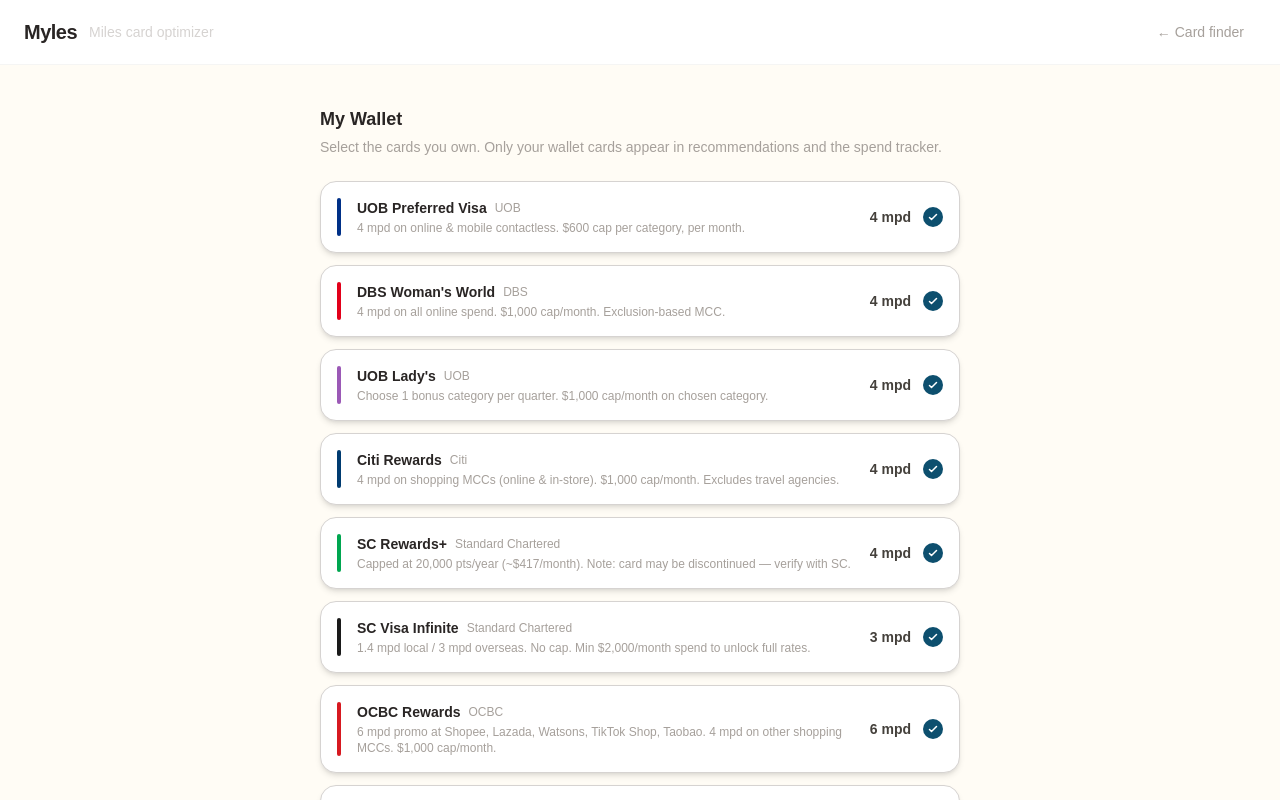
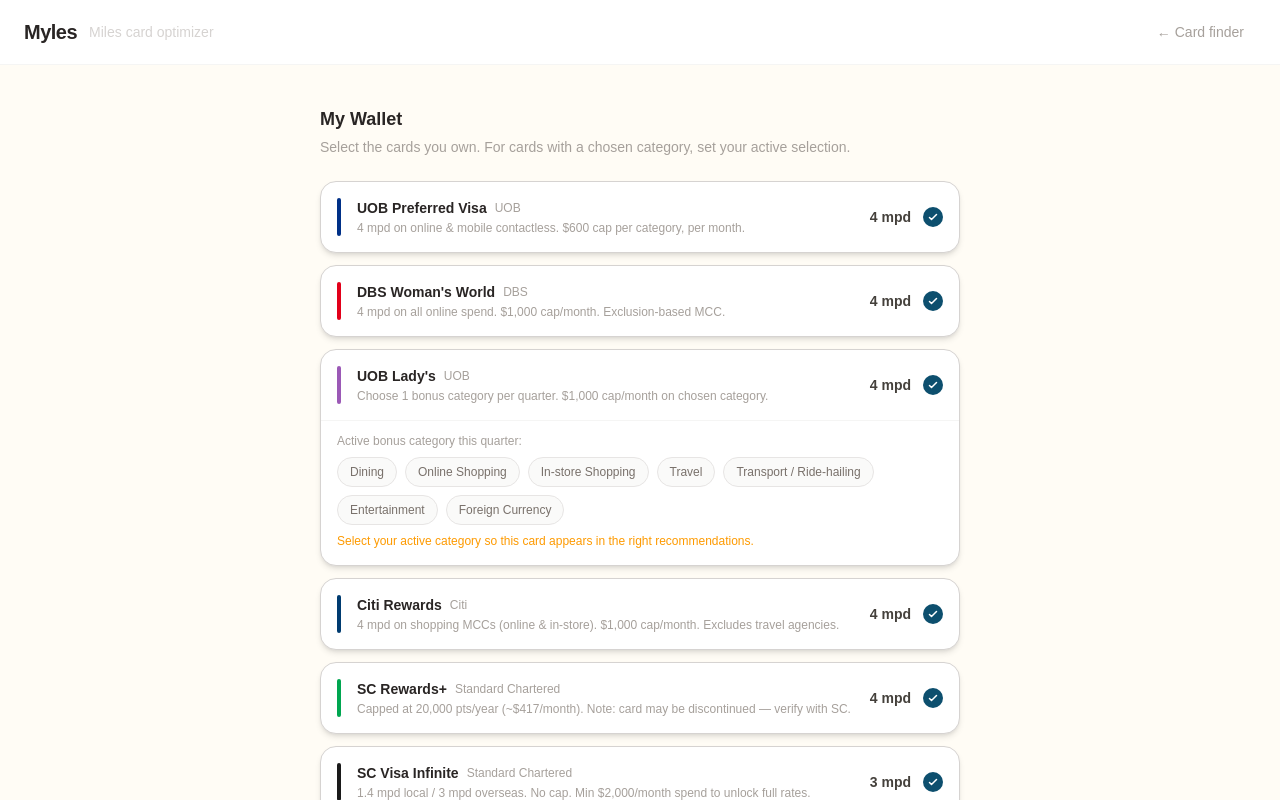
Before and after one commit to sangerspyro88/myles, a Next.js app: page /wallet in a window 1280 px wide. Shown: the top 800 px of the page. Built offline with nearby package versions, Linux system fonts and the light colour scheme.

Commit message:
Add flex category picker for UOB Lady's, live miles calc on log

```diff
--- a/src/app/page.tsx
+++ b/src/app/page.tsx
@@ -10,7 +10,7 @@
   type Card,
 } from '@/lib/cards'
 import { addEntry, getMonthSpend } from '@/lib/spend'
-import { getWalletCards } from '@/lib/wallet'
+import { getWalletCards, getEffectiveCategories } from '@/lib/wallet'
 
 export default function Home() {
   const [merchant, setMerchant] = useState('')
@@ -38,10 +38,16 @@
     for (const card of walletCards) map[card.id] = getMonthSpend(card.id)
     setSpendMap(map)
 
-    // Top 3 matching cards from wallet that haven't hit their cap
-    const ranked = recommendCards(detected, walletCards)
+    // Build effective categories map for flex cards
+    const effectiveCategories: Record<string, Category[]> = {}
+    for (const card of walletCards) {
+      effectiveCategories[card.id] = getEffectiveCategories(card)
+    }
+
+    const ranked = recommendCards(detected, walletCards, effectiveCategories)
     const top3 = ranked.filter(c => {
-      if (!c.categories.includes(detected)) return false
+      const effCats = effectiveCategories[c.id] ?? c.categories
+      if (!effCats.includes(detected)) return false
       if (c.monthly_cap === 999999) return true
       return map[c.id] < c.monthly_cap
     }).slice(0, 3)
@@ -116,8 +122,8 @@
 
             {results.length === 0 ? (
               <div className="bg-white border border-stone-100 rounded-2xl p-6 text-center text-stone-400 text-sm shadow-sm">
-                All eligible cards have hit their monthly cap — or you have no cards in your wallet for this category.{' '}
-                <Link href="/wallet" className="underline hover:text-stone-600">Manage your wallet →</Link>
+                No eligible cards available — all capped, or none in your wallet cover this category.{' '}
+                <Link href="/wallet" className="underline hover:text-stone-600">Manage wallet →</Link>
               </div>
             ) : (
               <div className="space-y-3">
@@ -127,6 +133,8 @@
                   const pct = cap ? Math.min((spent / cap) * 100, 100) : 0
                   const remaining = cap ? Math.max(cap - spent, 0) : null
                   const isBest = i === 0
+                  const amount = parseFloat(logAmount[card.id] || '')
+                  const miles = amount > 0 ? Math.floor(amount * card.earn_rate) : null
 
                   return (
                     <div
@@ -168,6 +176,7 @@
                         </div>
                       )}
 
+                      {/* Log spend + miles calc */}
                       <div className="flex gap-2 items-center">
                         <span className="text-xs text-stone-300">Log spend:</span>
                         <div className="flex gap-1.5 flex-1 items-center">
@@ -179,10 +188,18 @@
                             onKeyDown={e => e.key === 'Enter' && handleLog(card.id)}
                             className="w-24 bg-stone-50 border border-stone-200 rounded-lg px-2 py-1 text-sm text-stone-800 placeholder-stone-300 focus:outline-none focus:border-stone-400"
                           />
+                          {miles !== null && (
+                            <span className="text-xs font-medium" style={{ color: '#0d4f6e' }}>
+                              = {miles.toLocaleString()} miles
+                            </span>
+                          )}
                           {logged[card.id] ? (
-                            <span className="text-xs text-emerald-500">✓ Logged</span>
+                            <span className="text-xs text-emerald-500 ml-1">✓ Logged</span>
                           ) : (
-                            <button onClick={() => handleLog(card.id)} className="text-xs bg-stone-100 hover:bg-stone-200 transition rounded-lg px-3 py-1 text-stone-600">
+                            <button
+                              onClick={() => handleLog(card.id)}
+                              className="text-xs bg-stone-100 hover:bg-stone-200 transition rounded-lg px-3 py-1 text-stone-600 ml-auto"
+                            >
                               Log
                             </button>
                           )}
--- a/src/app/wallet/page.tsx
+++ b/src/app/wallet/page.tsx
@@ -2,28 +2,38 @@
 
 import { useEffect, useState } from 'react'
 import Link from 'next/link'
-import { MY_CARDS } from '@/lib/cards'
-import { getWalletIds, setWalletIds } from '@/lib/wallet'
+import { MY_CARDS, CATEGORY_LABELS, type Category } from '@/lib/cards'
+import { getWalletIds, setWalletIds, getChosenCategories, setChosenCategory } from '@/lib/wallet'
 
 export default function Wallet() {
   const [selected, setSelected] = useState<Set<string>>(new Set())
+  const [chosenCategories, setChosenCategories] = useState<Record<string, Category>>({})
 
   useEffect(() => {
     setSelected(new Set(getWalletIds()))
+    setChosenCategories(getChosenCategories())
   }, [])
 
   function toggle(id: string) {
     setSelected(prev => {
       const next = new Set(prev)
-      if (next.has(id)) {
-        next.delete(id)
-      } else {
-        next.add(id)
-      }
+      if (next.has(id)) next.delete(id)
+      else next.add(id)
       setWalletIds(Array.from(next))
       return next
     })
   }
+
+  function handleCategoryChange(cardId: string, category: Category) {
+    setChosenCategory(cardId, category)
+    setChosenCategories(prev => ({ ...prev, [cardId]: category }))
+  }
+
+  // Categories available for flex cards — exclude 'other' and 'groceries' (not eligible)
+  const FLEX_CATEGORIES: Category[] = [
+    'dining', 'shopping_online', 'shopping_instore',
+    'travel', 'transport', 'entertainment', 'foreign_currency',
+  ]
 
   return (
     <main className="min-h-screen" style={{ backgroundColor: '#fffcf5' }}>
@@ -40,21 +50,25 @@
       <div className="max-w-2xl mx-auto px-4 py-10">
         <h2 className="text-lg font-semibold text-stone-800 mb-1">My Wallet</h2>
         <p className="text-stone-400 text-sm mb-6">
-          Select the cards you own. Only your wallet cards appear in recommendations and the spend tracker.
+          Select the cards you own. For cards with a chosen category, set your active selection.
         </p>
 
         <div className="space-y-3">
           {MY_CARDS.map(card => {
             const active = selected.has(card.id)
+            const chosenCat = chosenCategories[card.id]
+
             return (
+              <div
+                key={card.id}
+                className={`rounded-2xl border bg-white transition ${
+                  active ? 'border-stone-300 shadow-md' : 'border-stone-100 opacity-50'
+                }`}
+              >
+                {/* Card row */}
                 <button
-                key={card.id}
                   onClick={() => toggle(card.id)}
-                className={`w-full text-left rounded-2xl border p-4 transition flex items-center gap-4 ${
-                  active
-                    ? 'bg-white border-stone-300 shadow-md'
-                    : 'bg-stone-50 border-stone-100 opacity-50'
-                }`}
+                  className="w-full text-left p-4 flex items-center gap-4"
                 >
                   <div className="w-1 self-stretch rounded-full flex-shrink-0" style={{ backgroundColor: card.color }} />
 
@@ -82,6 +96,35 @@
                     </div>
                   </div>
                 </button>
+
+                {/* Category picker for flex cards */}
+                {card.flex_category && active && (
+                  <div className="px-4 pb-4 pt-0 border-t border-stone-100">
+                    <p className="text-xs text-stone-400 mb-2 mt-3">
+                      Active bonus category this quarter:
+                    </p>
+                    <div className="flex flex-wrap gap-2">
+                      {FLEX_CATEGORIES.map(cat => (
+                        <button
+                          key={cat}
+                          onClick={() => handleCategoryChange(card.id, cat)}
+                          className={`text-xs px-3 py-1.5 rounded-full border transition ${
+                            chosenCat === cat
+                              ? 'text-white border-transparent'
+                              : 'text-stone-500 border-stone-200 bg-stone-50 hover:border-stone-300'
+                          }`}
+                          style={chosenCat === cat ? { backgroundColor: '#0d4f6e', borderColor: '#0d4f6e' } : {}}
+                        >
+                          {CATEGORY_LABELS[cat]}
+                        </button>
+                      ))}
+                    </div>
+                    {!chosenCat && (
+                      <p className="text-xs text-amber-500 mt-2">Select your active category so this card appears in the right recommendations.</p>
+                    )}
+                  </div>
+                )}
+              </div>
             )
           })}
         </div>
--- a/src/lib/cards.ts
+++ b/src/lib/cards.ts
@@ -19,6 +19,7 @@
   monthly_cap: number // SGD spending cap for bonus rate
   cap_note?: string  // extra detail about how the cap works
   categories: Category[]
+  flex_category?: boolean // user picks one active category (e.g. UOB Lady's)
   notes: string
 }
 
@@ -54,6 +55,7 @@
     earn_rate: 4,
     base_rate: 0.4,
     monthly_cap: 1000,
+    flex_category: true,
     categories: ['dining', 'shopping_instore', 'shopping_online', 'entertainment', 'travel', 'transport', 'foreign_currency'],
     notes: 'Choose 1 bonus category per quarter. $1,000 cap/month on chosen category.',
   },
@@ -222,11 +224,17 @@
   return 'other'
 }
 
-export function recommendCards(category: Category, walletCards: Card[]): Card[] {
+// effectiveCategories overrides per-card categories (used for flex_category cards)
+export function recommendCards(
+  category: Category,
+  walletCards: Card[],
+  effectiveCategories: Record<string, Category[]> = {}
+): Card[] {
+  const getCategories = (c: Card) => effectiveCategories[c.id] ?? c.categories
   if (category === 'other') {
     return [...walletCards].sort((a, b) => b.base_rate - a.base_rate)
   }
-  const matching = walletCards.filter(c => c.categories.includes(category))
-  const rest = walletCards.filter(c => !c.categories.includes(category))
+  const matching = walletCards.filter(c => getCategories(c).includes(category))
+  const rest = walletCards.filter(c => !getCategories(c).includes(category))
   return [...matching, ...rest]
 }
--- a/src/lib/wallet.ts
+++ b/src/lib/wallet.ts
@@ -1,9 +1,8 @@
-import { MY_CARDS, type Card } from './cards'
+import { MY_CARDS, type Card, type Category } from './cards'
 
 const WALLET_KEY = 'myles_wallet'
+const CHOSEN_CATEGORIES_KEY = 'myles_chosen_categories'
 
-// Returns the set of card IDs the user has in their wallet.
-// Defaults to all cards if never set.
 export function getWalletIds(): string[] {
   if (typeof window === 'undefined') return MY_CARDS.map(c => c.id)
   try {
@@ -23,3 +22,26 @@
   const ids = new Set(getWalletIds())
   return MY_CARDS.filter(c => ids.has(c.id))
 }
+
+// For flex_category cards: stores the user's currently chosen category
+export function getChosenCategories(): Record<string, Category> {
+  if (typeof window === 'undefined') return {}
+  try {
+    return JSON.parse(localStorage.getItem(CHOSEN_CATEGORIES_KEY) || '{}')
+  } catch {
+    return {}
+  }
+}
+
+export function setChosenCategory(cardId: string, category: Category): void {
+  const current = getChosenCategories()
+  current[cardId] = category
+  localStorage.setItem(CHOSEN_CATEGORIES_KEY, JSON.stringify(current))
+}
+
+// Returns the effective categories for a card, respecting user choice for flex cards
+export function getEffectiveCategories(card: Card): Category[] {
+  if (!card.flex_category) return card.categories
+  const chosen = getChosenCategories()[card.id]
+  return chosen ? [chosen] : []
+}
```
Lines whose indentation alone changed are shown as unchanged.
